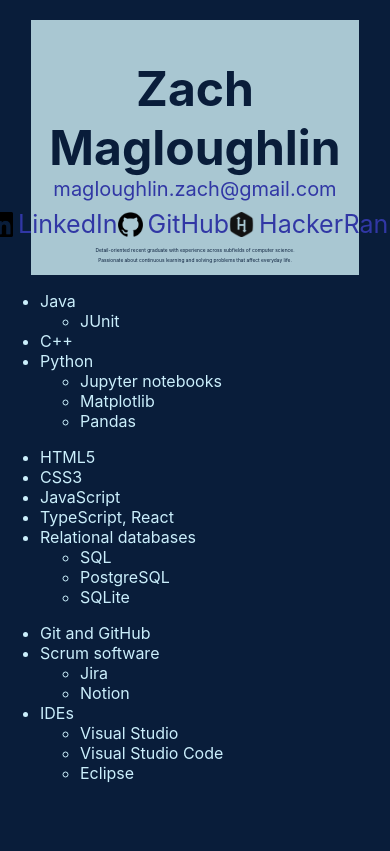
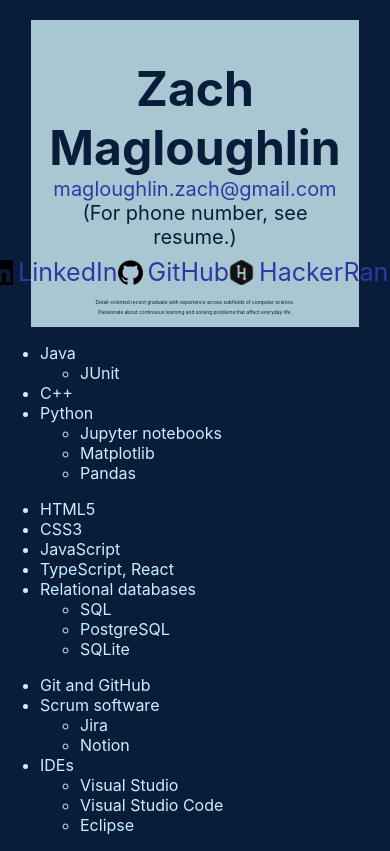
Before and after one commit to ZachMc21/cs-portfolio-react, a React (Create React App) app: page / in a window 390 px wide. Built offline with nearby package versions, Linux system fonts and the light colour scheme.

Commit message:
Added phone number line, tweaked relevant styling.

```diff
--- a/src/App.tsx
+++ b/src/App.tsx
@@ -20,6 +20,7 @@
 
 				<h1>Zach Magloughlin</h1>
 				<a href='magloughlin.zach@gmail.com'>magloughlin.zach@gmail.com</a>
+				<p>(For phone number, see resume.)</p>
 
 				<div id="profile-links">
 					<div className="profile-links" id="LinkedIn">
--- a/src/components/TitleBanner/TitleBox.scss
+++ b/src/components/TitleBanner/TitleBox.scss
@@ -18,12 +18,17 @@
 div#title-banner a {
     font-size: 1.25em;
 }
+div#title-banner p {
+    font-size: 1.25em;
+    color: v.$navy-blue;
+    margin: 0 auto;
+}
 
 div#profile-links {
     display: flex;
     justify-content: center;
     width: 80%;
-    margin: 2vw auto;
+    margin: 2vw auto 3vw auto;
 }
 div.profile-links {
     display: flex;
--- a/webpage/styles/TitleBox.css
+++ b/webpage/styles/TitleBox.css
@@ -17,11 +17,17 @@
   font-size: 1.25em;
 }
 
+div#title-banner p {
+  font-size: 1.25em;
+  color: #091d3a;
+  margin: 0 auto;
+}
+
 div#profile-links {
   display: flex;
   justify-content: center;
   width: 80%;
-  margin: 2vw auto;
+  margin: 2vw auto 3vw auto;
 }
 
 div.profile-links {
```
Also changed, not shown: 1 other file (tests, documents, lock files or other folders).
